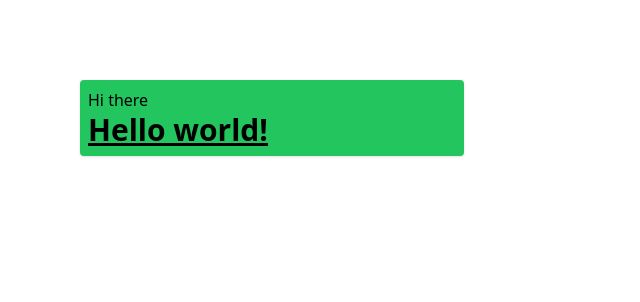
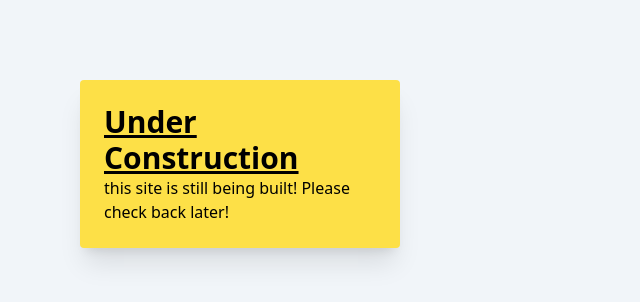
Before and after one commit to tymonaghan/dev-portfolio, a React app: page / in a window 1280 px wide. Shown: the whole page, without its empty margins (0-640 px from the left). Built offline with nearby package versions, Linux system fonts and the light colour scheme.

Commit message:
under construction -- test new config for netlify deployment

```diff
--- a/app/TestCard.js
+++ b/app/TestCard.js
@@ -1,7 +1,12 @@
 import React from "react";
 
 const TestCard = () => {
-  return <h1 className="text-3xl font-bold underline">Hello world!</h1>;
+  return (
+    <div className="m-10 w-80 p-6 bg-yellow-300 shadow-xl rounded">
+      <h1 className="text-3xl font-bold underline">Under Construction</h1>
+      <p>this site is still being built! Please check back later!</p>
+    </div>
+  );
 };
 
 export default TestCard;
--- a/app/main.js
+++ b/app/main.js
@@ -3,8 +3,7 @@ import ReactDOM from "react-dom";
 import TestCard from "./TestCard";
 
 ReactDOM.render(
-  <div className="w-96 m-20 p-2 bg-green-500 shadow rounded">
-    <p>Hi there</p>
+  <div className="bg-slate-100 p-10 h-screen">
     <TestCard />
   </div>,
   document.getElementById("app")
```
Also changed, not shown: public/output.css.
